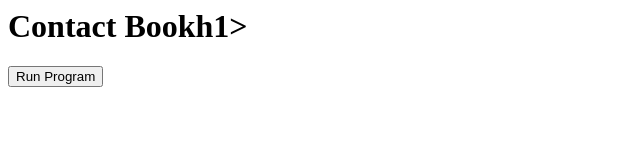
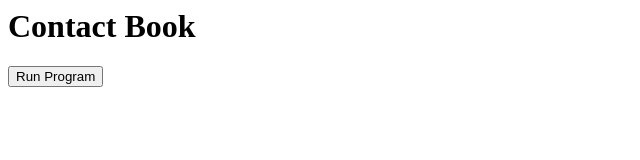
Before and after one commit to cardan22/contact-book, a website: page views/index.html in a window 1280 px wide. Shown: the full height of the page, 0-640 px from the left. Drawn offline with Linux system fonts and the light colour scheme.

```diff
--- a/views/index.html
+++ b/views/index.html
@@ -2,7 +2,7 @@
 
     <!-- header -->
     <header>
-        <h1>Contact Bookh1>
+        <h1>Contact Book</h1>
     </header>
 
     <!-- main -->
```
